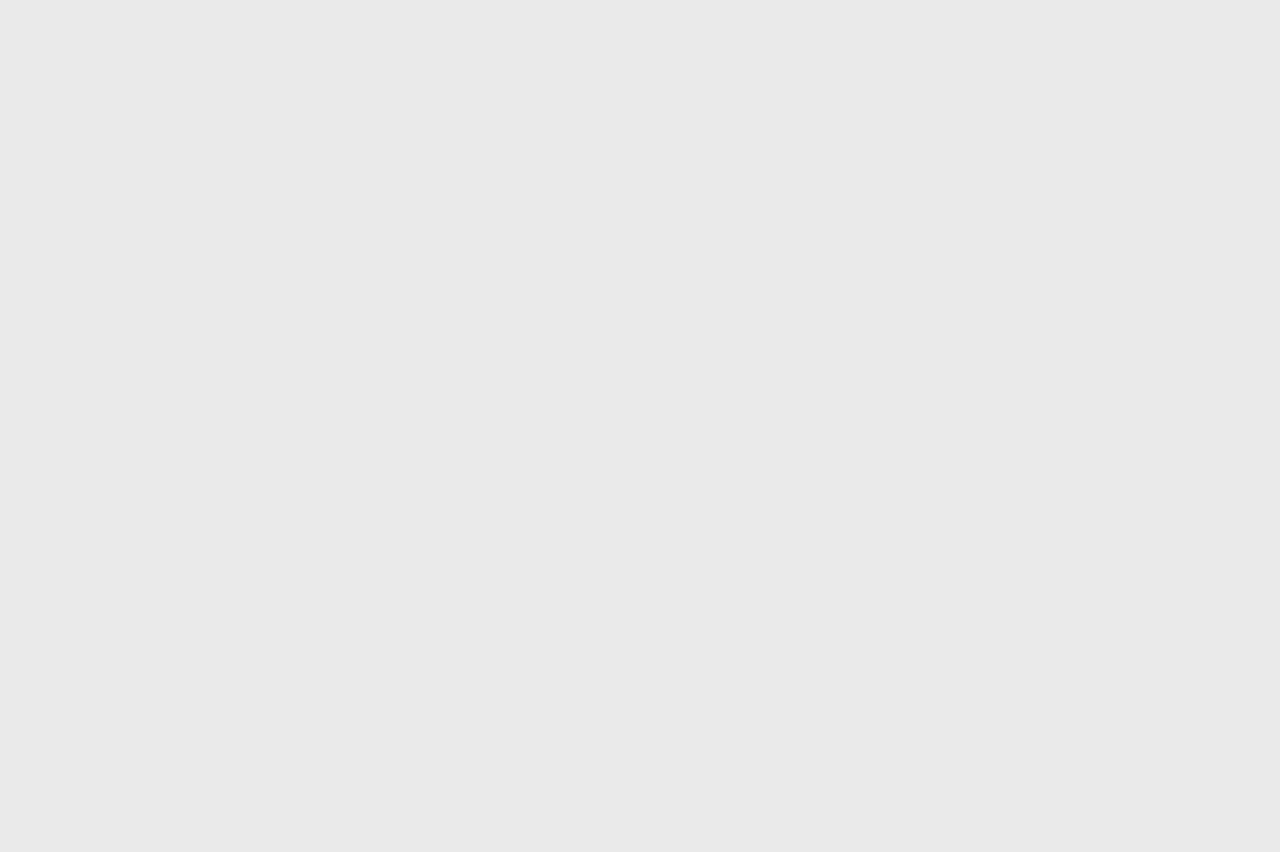
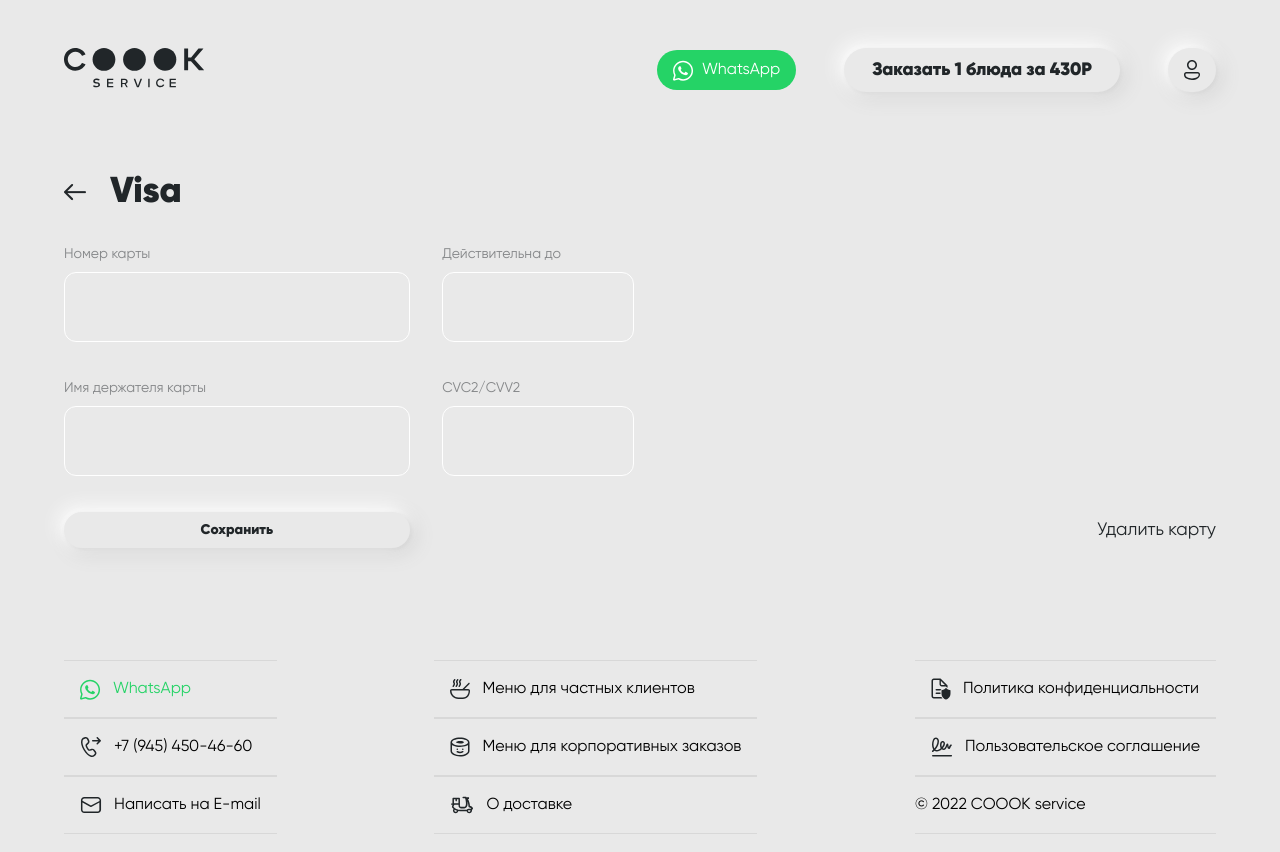
Before and after one commit to OmurbekArykbaev/cook-service, a React (Create React App) app: page /payment in a window 1280 px wide. Before the commit this address had no page. Shown: the top 852 px of the page. Before the commit the page ends 800 px from the top, so only its background shows below. Built offline with nearby package versions, Linux system fonts and the light colour scheme.

Commit message:
create payment-form/page

```diff
--- a/src/App.tsx
+++ b/src/App.tsx
@@ -1,4 +1,5 @@
 import { BrowserRouter, Route, Routes } from "react-router-dom"
+import Payment from "./pages/AddDataForm/Payment/Payment"
 import SelfData from "./pages/AddDataForm/SelfData/SelfData"
 import AddAddress from "./pages/Address/AddAddress"
 import Address from "./pages/Address/Address"
@@ -25,6 +26,7 @@ function App() {
             <Route path="/address" element={<Address />} />
             <Route path="/addresses" element={<AddAddress />} />
             <Route path="/profile" element={<SelfData />} />
+            <Route path="/payment" element={<Payment />} />
           </Route>
         </Routes>
       </BrowserRouter>
--- /dev/null
+++ b/src/pages/AddDataForm/Payment/Payment.tsx
@@ -0,0 +1,94 @@
+import React from "react"
+import { Link } from "react-router-dom"
+import { MdOutlineRemoveCircle } from "react-icons/md"
+
+const Payment = () => {
+  return (
+    <main className="container wrapper">
+      <section>
+        <div className="flex flex-col py-8">
+          {/* <!-- title --> */}
+
+          <div className="flex items-center w-full pb-8  lg:mb-0">
+            <Link to="/address" className="mr-6">
+              <img src="./img/arrow.png" alt="Back Arrow" />
+            </Link>
+            <h1 className="text-[#212629] font-bold text-2xl sm:text-4xl">
+              Visa
+            </h1>
+          </div>
+
+          {/* Form wrapper */}
+          <div className="flex flex-wrap flex-col items-center">
+            <form className="w-full flex flex-col space-y-5 md:space-y-9">
+              {/* 2 input wrapper */}
+              <div className="max-w-[570px] flex flex-col space-y-5 lg:items-center lg:space-y-0 lg:space-x-8 lg:flex-row">
+                {/* input 1 */}
+                <div className="lg:w-[90%] w-auto  flex flex-col space-y-2">
+                  <label className="text-sm text-textGray" htmlFor="address">
+                    Номер карты
+                  </label>
+                  <input
+                    className="input-items-address"
+                    type="text"
+                    name="address"
+                  />
+                </div>
+                {/* input 2 */}
+                <div className="flex flex-col space-y-2">
+                  <label className="text-sm text-textGray" htmlFor="address">
+                    Действительна до
+                  </label>
+                  <input
+                    className="input-items-address"
+                    type="text"
+                    name="address"
+                  />
+                </div>
+              </div>
+
+              {/* 2 input wrapper */}
+              <div className="max-w-[570px] flex flex-col space-y-5 lg:items-center lg:space-y-0 lg:space-x-8 lg:flex-row">
+                {/* input 1 */}
+                <div className="lg:w-[90%] w-auto  flex flex-col space-y-2">
+                  <label className="text-sm text-textGray" htmlFor="address">
+                    Имя держателя карты
+                  </label>
+                  <input
+                    className="input-items-address"
+                    type="text"
+                    name="address"
+                  />
+                </div>
+                {/* input 2 */}
+                <div className="flex flex-col space-y-2">
+                  <label className="text-sm text-textGray" htmlFor="address">
+                    CVC2/CVV2
+                  </label>
+                  <input
+                    className="input-items-address"
+                    type="text"
+                    name="address"
+                  />
+                </div>
+              </div>
+
+              {/* buttons */}
+              <div className='flex justify-between space-x-8  sm:px-12"'>
+                <button className="w-full btn font-bold py-4 px-6 md:py-2 md:w-[30%]">
+                  Сохранить
+                </button>
+                <button className="text-black text-lg">
+                  <p className="hidden md:block">Удалить карту</p>{" "}
+                  <MdOutlineRemoveCircle className="md:hidden" size={35} />
+                </button>
+              </div>
+            </form>
+          </div>
+        </div>
+      </section>
+    </main>
+  )
+}
+
+export default Payment
```
